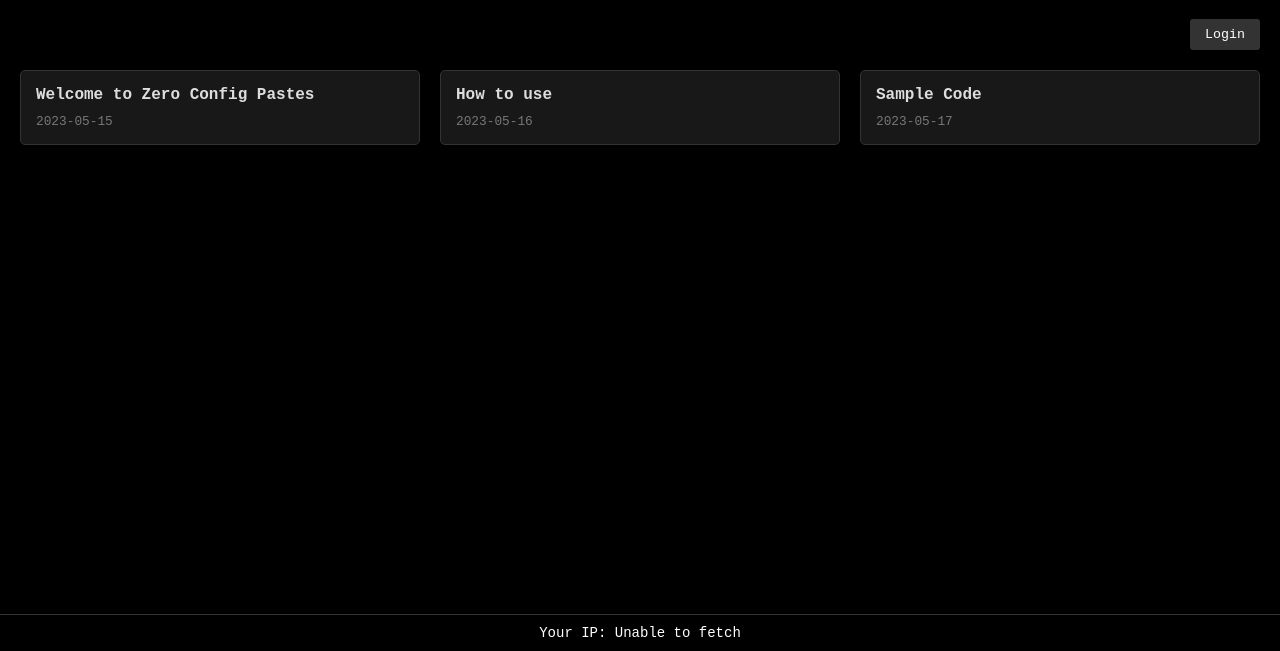
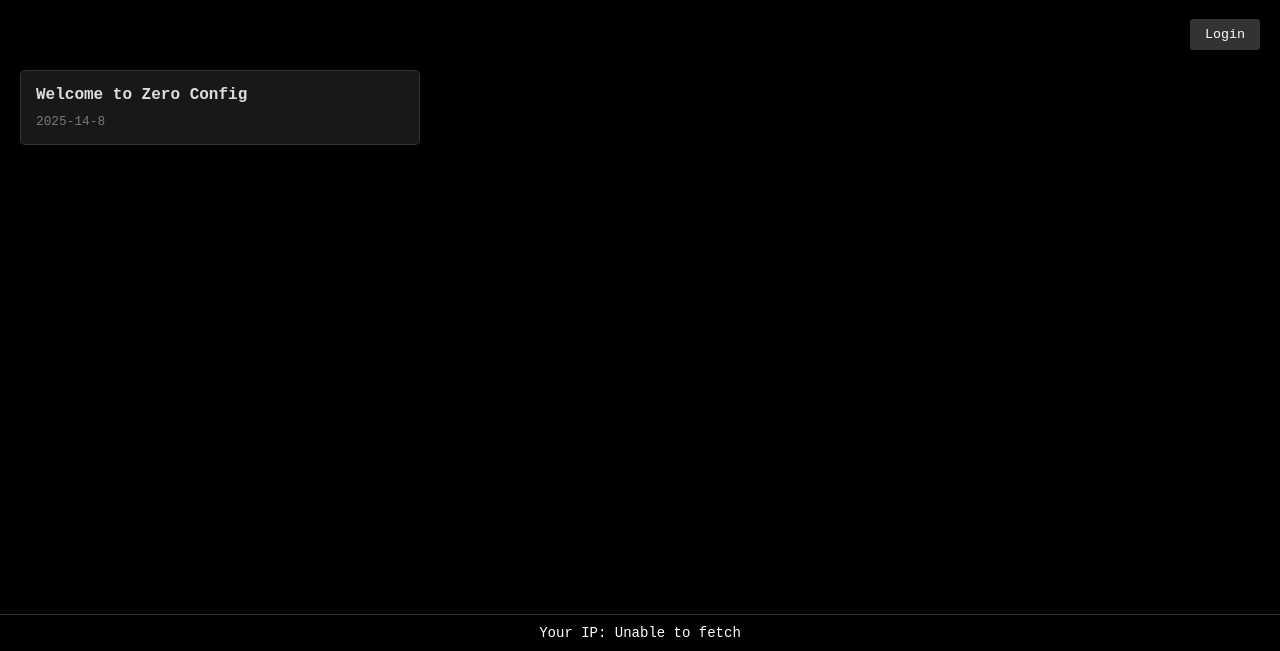
Before and after one commit to lenzy-rest/zero-config, a plain HTML site: page pastes/index.html in a window 1280 px wide. Shown: the part 149-800 px from the top of the page. Drawn offline with Linux system fonts and the light colour scheme; no server answers.

Commit message:
Update index.html

```diff
--- a/pastes/index.html
+++ b/pastes/index.html
@@ -332,9 +332,7 @@
 
   <script>
     let pastes = [
-      { id: 1, title: "Welcome to Zero Config Pastes", content: "This is a simple pastebin system with zero configuration required. Just login and start sharing your pastes!", date: "2023-05-15" },
-      { id: 2, title: "How to use", content: "1. Click on a paste to view its content\n2. Login to add new pastes\n3. Share the link with others", date: "2023-05-16" },
-      { id: 3, title: "Sample Code", content: "function helloWorld() {\n  console.log('Hello, World!');\n}\n\nhelloWorld();", date: "2023-05-17" }
+      { id: 1, title: "Welcome to Zero Config", content: "This is a simple pastebin system with zero configuration required. Just login and start sharing your pastes!", date: "2025-14-8" },
     ];
 
     const pasteContainer = document.getElementById('pasteContainer');
```
